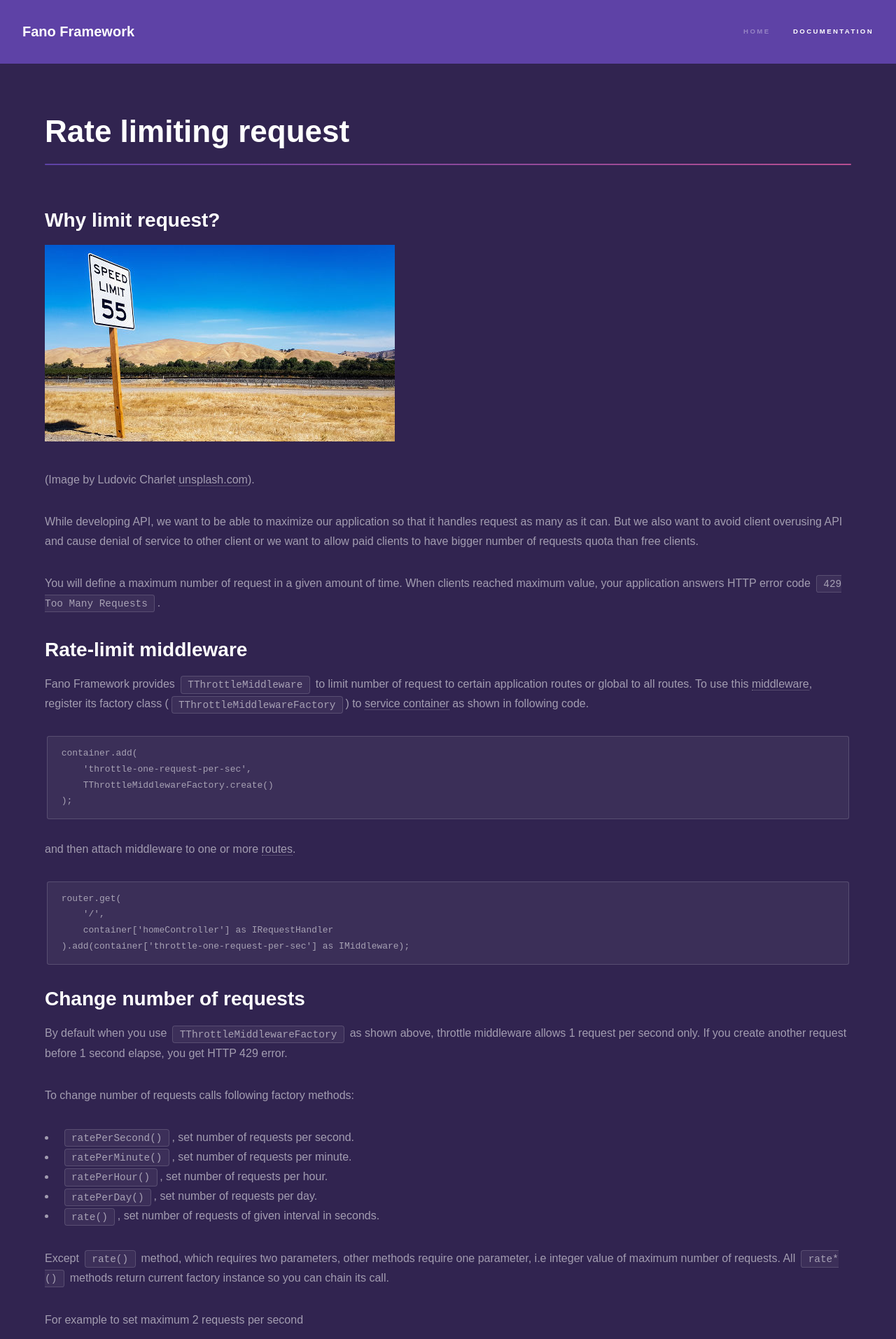
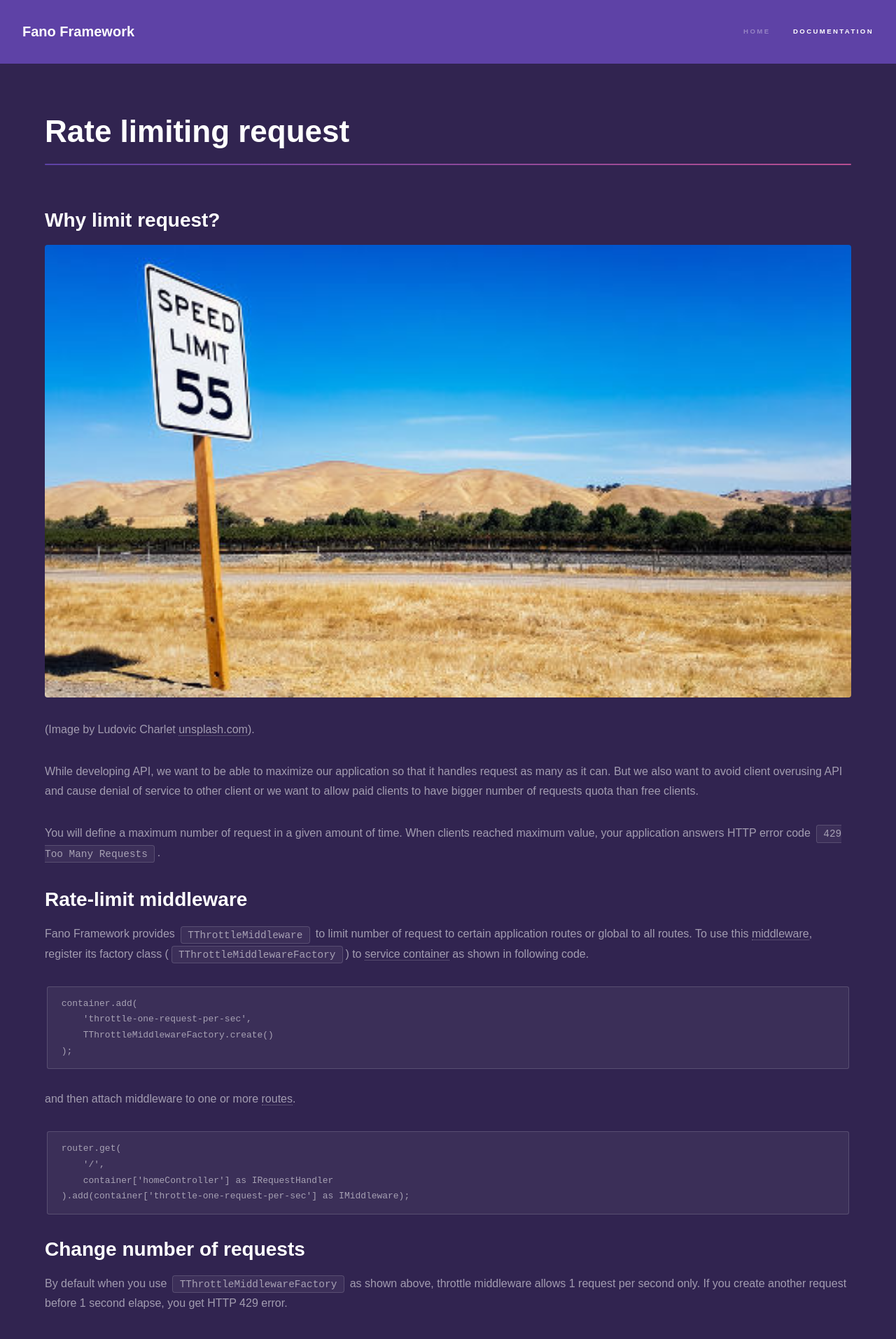
Before and after one commit to fanoframework/fanoframework.github.io, a Jekyll site: the page built from utilities/rate-limit/index.md, in a window 1280 px wide. Shown: the top 1914 px of the page at 70% size. Built offline with Jekyll 4.4.1, drawn with Linux system fonts in a browser that asks for light colours; our own code applies the rules of GitHub Pages for plain Markdown files.

Commit message:
fix image responsiveness

```diff
--- a/utilities/rate-limit/index.md
+++ b/utilities/rate-limit/index.md
@@ -7,7 +7,7 @@ description: Tutorial on how to limit rate of request with  utilities provided b
 
 ## Why limit request?
 
-![Rate limiting](/assets/images/rate-limit.jpg){:class="img-responsive"}
+![Rate limiting](/assets/images/rate-limit.jpg){:class="image fit"}
 
 (Image by Ludovic Charlet [unsplash.com](https://unsplash.com/photos/CGWK6k2RduY)).
 
```
